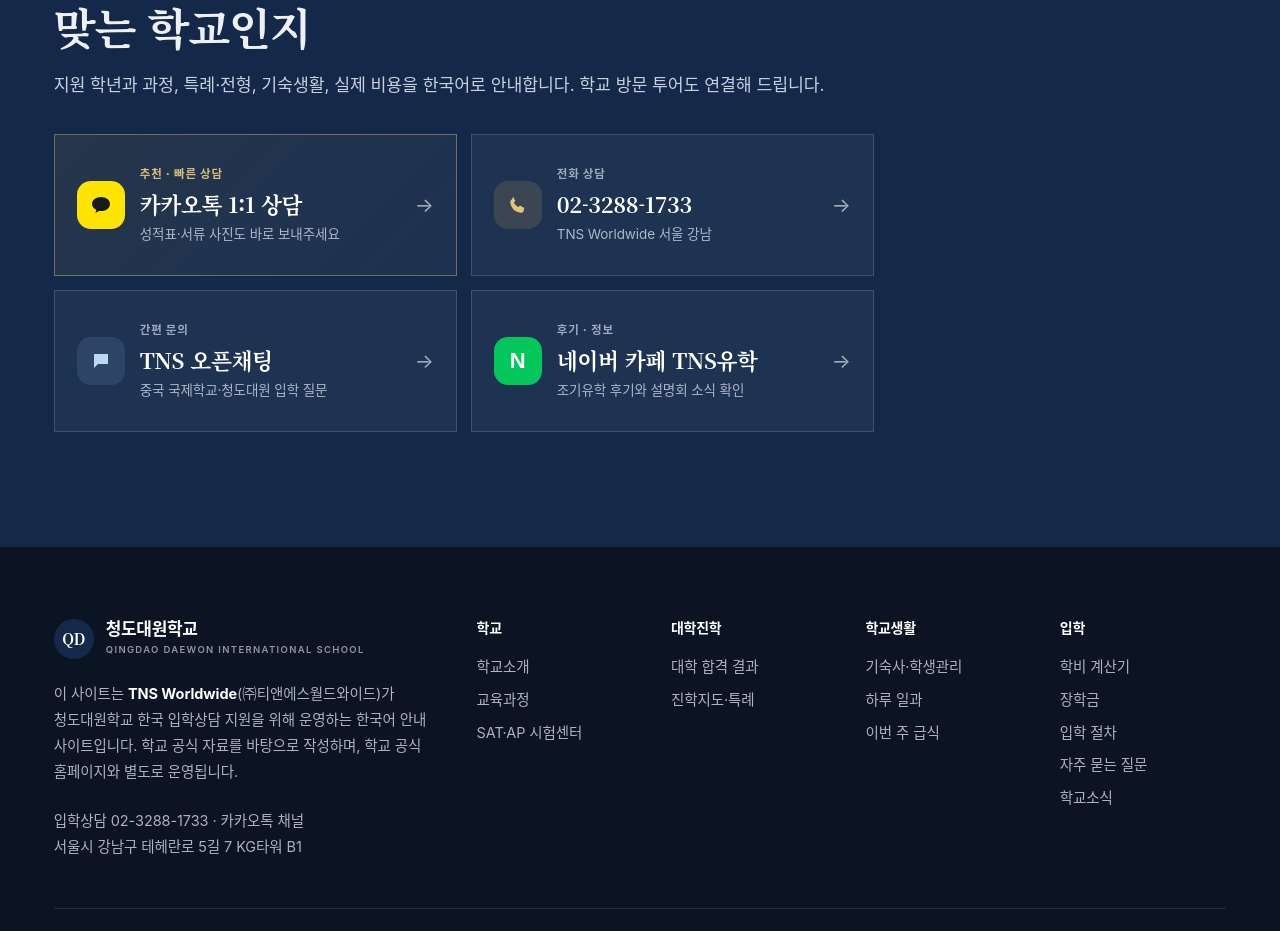
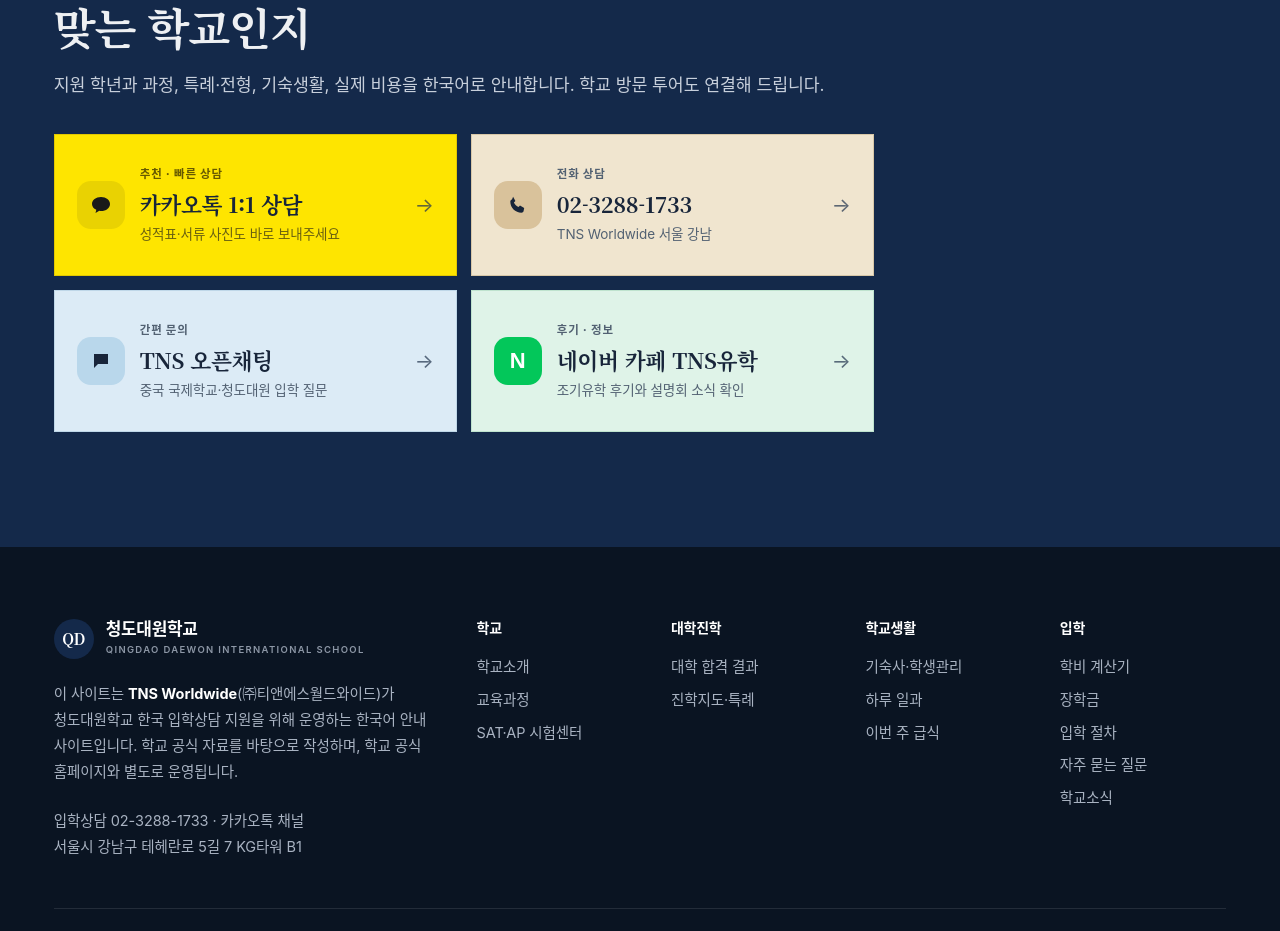
Before and after one commit to tnsuhak/qdis, a React (Vite) app: page / in a window 1280 px wide. Shown: the part 9880-10811 px from the top of the page. Built offline with nearby package versions, Linux system fonts and the light colour scheme; a web font is replaced by a local one.

Commit message:
Add balanced channel colors to consultation cards

```diff
--- a/src/styles.css
+++ b/src/styles.css
@@ -584,8 +584,9 @@
   background: rgba(255,255,255,.075);
 }
 .contact-card.featured {
-  border-color: rgba(217,184,92,.45);
-  background: linear-gradient(135deg, rgba(217,184,92,.09), rgba(255,255,255,.04));
+  border-color: #e3c800;
+  background: #fee500;
+  color: #191919;
 }
 .contact-icon {
   width: 48px;
@@ -597,9 +598,14 @@
   color: #fff;
 }
 .contact-icon svg { width: 24px; height: 24px; fill: currentColor; }
-.contact-card.kakao .contact-icon { background: #fee500; color: #191919; }
-.contact-card.phone .contact-icon { background: rgba(201,162,92,.18); color: #e2c47f; }
-.contact-card.openchat .contact-icon { background: rgba(125,170,214,.16); color: #b8d8f4; }
+.contact-card.kakao { background: #fee500; border-color: #e3c800; color: #191919; }
+.contact-card.phone { background: #f0e5cf; border-color: #d8c7a7; color: #18253a; }
+.contact-card.openchat { background: #dcebf6; border-color: #bfd7e8; color: #18253a; }
+.contact-card.cafe { background: #dff3e8; border-color: #bfe3ce; color: #18253a; }
+
+.contact-card.kakao .contact-icon { background: rgba(25,25,25,.09); color: #191919; }
+.contact-card.phone .contact-icon { background: #d9c29b; color: #18253a; }
+.contact-card.openchat .contact-icon { background: #b9d7eb; color: #18253a; }
 .contact-card.cafe .contact-icon { background: #03c75a; color: #fff; }
 .contact-icon.text-icon {
   font-weight: 900;
@@ -610,15 +616,15 @@
 .contact-copy small {
   display: block;
   margin-bottom: 6px;
-  color: #9faabc;
+  color: #526172;
   font-size: 11.5px;
   font-weight: 800;
   letter-spacing: .07em;
 }
-.contact-card.featured .contact-copy small { color: #d8bd77; }
+.contact-card.featured .contact-copy small { color: #665900; }
 .contact-copy b {
   display: block;
-  color: #fff;
+  color: #18253a;
   font-family: var(--serif);
   font-size: clamp(20px,1.7vw,25px);
   line-height: 1.2;
@@ -627,31 +633,19 @@
 .contact-copy span {
   display: block;
   margin-top: 7px;
-  color: #aeb8c6;
+  color: #526172;
   font-size: 13.5px;
   line-height: 1.5;
 }
+.contact-card.kakao .contact-copy span { color: rgba(25,25,25,.65); }
 .contact-arrow {
   align-self: center;
-  color: #d7dde7;
+  color: #24364f;
   font-size: 20px;
   line-height: 1;
   opacity: .72;
 }
 .contact-card:hover .contact-arrow { opacity: 1; transform: translateX(2px); }
-.section:not(.dark):not(.navy) .contact-card {
-  border-color: var(--line);
-  background: var(--white);
-  color: var(--ink);
-}
-.section:not(.dark):not(.navy) .contact-card.featured {
-  border-color: rgba(166,122,51,.35);
-  background: #fbf8f1;
-}
-.section:not(.dark):not(.navy) .contact-copy b { color: var(--ink); }
-.section:not(.dark):not(.navy) .contact-copy small,
-.section:not(.dark):not(.navy) .contact-copy span { color: var(--muted); }
-.section:not(.dark):not(.navy) .contact-card.featured .contact-copy small { color: var(--brass); }
 
 @media (max-width: 720px) {
   .contact-cards { grid-template-columns: 1fr; gap: 10px; }
```
